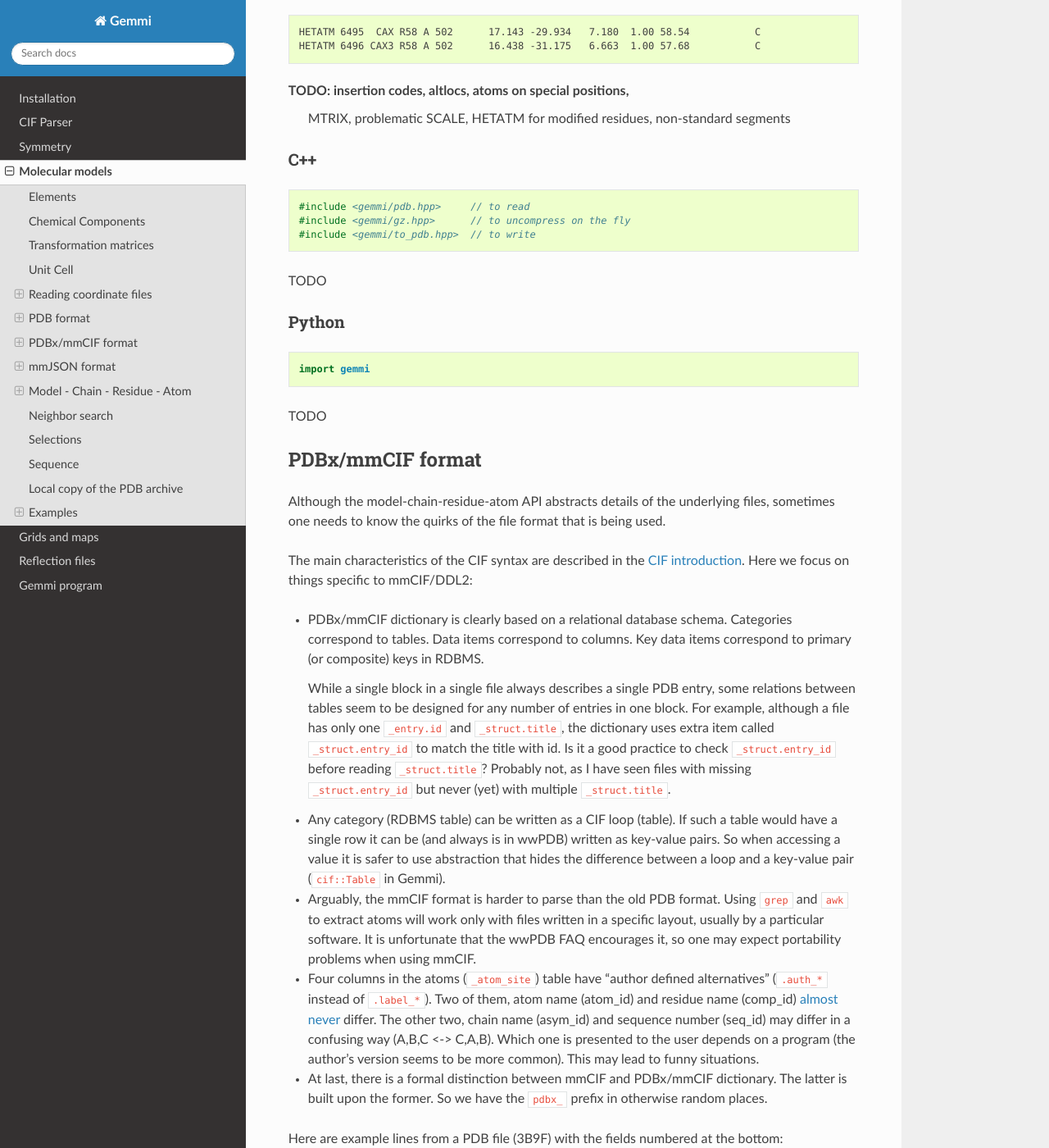
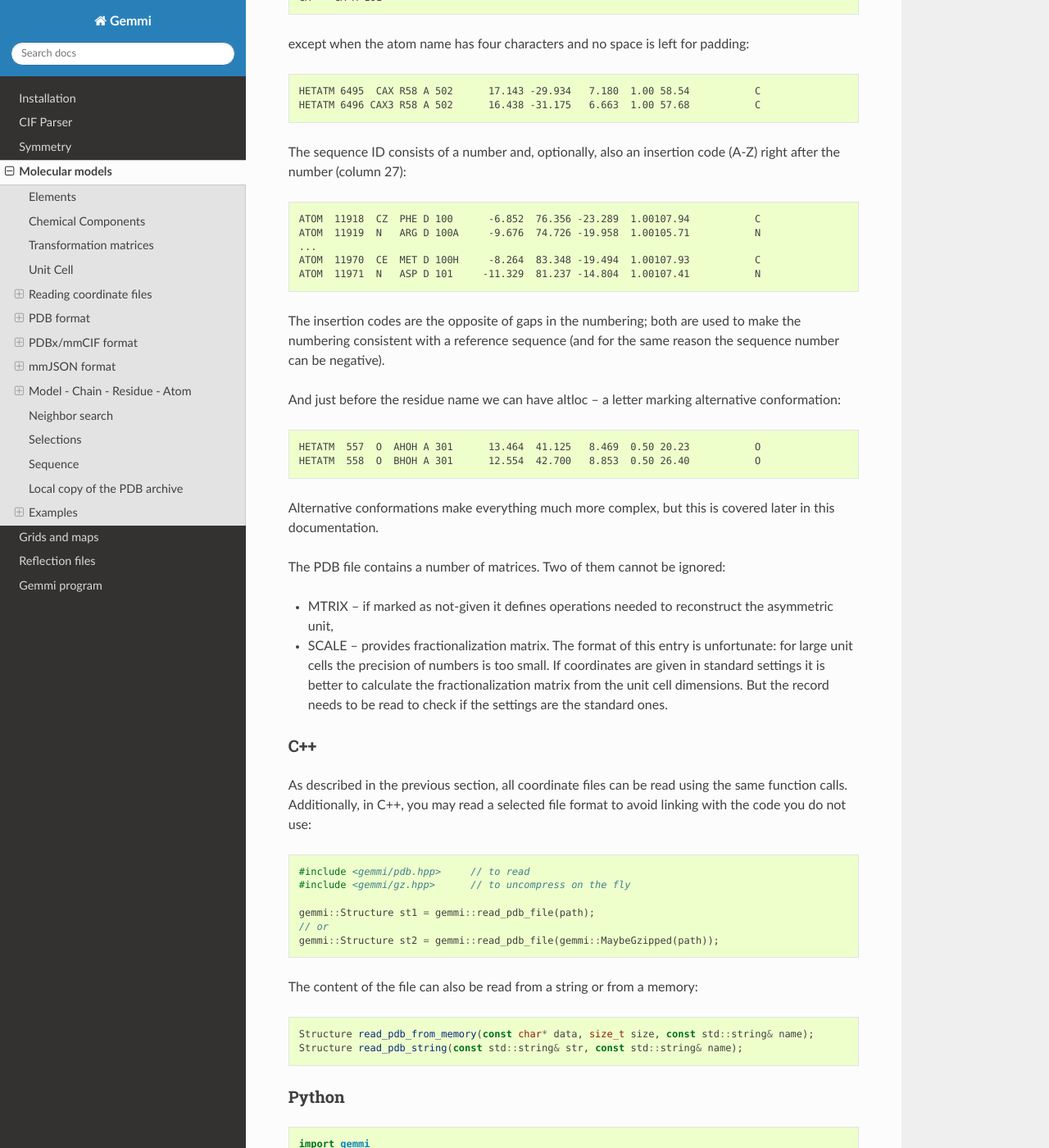
Before and after one commit to project-gemmi/gemmi, a Sphinx documentation site: the page built from docs/mol.rst, in a window 1280 px wide and 1400 px high, scrolled down 6718 px. Shown: the whole window at 82% size. Built offline with Sphinx 7.4.7 and the Read the Docs theme 2.0.0, drawn with Linux system fonts in a browser that asks for light colours; some of the changed text lies outside the part shown.

Commit message:
docs and function renaming

```diff
--- a/docs/mol.rst
+++ b/docs/mol.rst
@@ -271,6 +271,13 @@
   (although we are yet to find an examples for this)
 * hybrid-36_ encoding of serial numbers for more than 99,999 atoms.
 
+The PDB format is well-documented and widely used, nonetheless some of its
+features can be easily overlooked. The rest of the section describes
+such features. It is for people who are interested in the details
+of the PDB format.
+You do not need to read it if you just want to use Gemmi and work with
+molecular models.
+
 .. note::
 
    The specification_ aims to describe the format of files generated by the
@@ -285,10 +292,6 @@
    while the specifications requires leaving these fields blank).
    So do not read too much into the specification.
 
-The PDB format is well-documented and widely used, nonetheless some of its
-features can be easily overlooked. Feel free to skip the rest of this
-section if you are not interested in such details.
-
 Let us start with the the list of atoms:
 
 .. code-block:: none
@@ -302,12 +305,13 @@
 Non-standard residues of protein, DNA or RNA are HETATM according to
 the wwPDB (so it is not a good idea to remove all HETATM records when one
 wants to only remove ligands and solvent),
-but are written as ATOM records by many popular programs.
+but many programs and crystallographers prefer to mark them as ATOM.
 
-The next field is the serial number of an atom. The wwPDB spec limits
+The second field is the serial number of an atom. The wwPDB spec limits
 the serial numbers to the range 1--99,999, but the popular extension
-called hybrid-36_ allows to have much more atoms in the file.
-We just need to use this fields as it was a string not a number.
+called hybrid-36_ allows to have more atoms in the file by using
+also letters in this field. If you do not need to interpret the CONECT
+records the serial number can be just ignored.
 
 Columns 13-27 describe the atom's place in the hierarchy.
 In the example above they are simply:
@@ -320,7 +324,7 @@
     N   GLU A   2
     CA  GLU A   2
 
-The CE atom is in chain A, in residue MSE with ID 1.
+The CE atom is in chain A, in residue MSE with sequence ID 1.
 
 The first detail not visible here is the alignment of the atom names
 (columns 13-16). The rule is that the atom name starts with the element
@@ -342,9 +346,42 @@
    HETATM 6495  CAX R58 A 502      17.143 -29.934   7.180  1.00 58.54           C
    HETATM 6496 CAX3 R58 A 502      16.438 -31.175   6.663  1.00 57.68           C
 
-TODO: insertion codes, altlocs, atoms on special positions,
-      MTRIX, problematic SCALE, HETATM for modified residues,
-      non-standard segments
+The sequence ID consists of a number and, optionally,
+also an insertion code (A-Z) right after the number (column 27):
+
+.. code-block:: none
+
+   ATOM  11918  CZ  PHE D 100      -6.852  76.356 -23.289  1.00107.94           C
+   ATOM  11919  N   ARG D 100A     -9.676  74.726 -19.958  1.00105.71           N
+   ...
+   ATOM  11970  CE  MET D 100H     -8.264  83.348 -19.494  1.00107.93           C
+   ATOM  11971  N   ASP D 101     -11.329  81.237 -14.804  1.00107.41           N
+
+The insertion codes are the opposite of gaps in the numbering;
+both are used to make the numbering consistent with a reference sequence
+(and for the same reason the sequence number can be negative).
+
+And just before the residue name we can have altloc -- a letter marking
+alternative conformation:
+
+.. code-block:: none
+
+   HETATM  557  O  AHOH A 301      13.464  41.125   8.469  0.50 20.23           O
+   HETATM  558  O  BHOH A 301      12.554  42.700   8.853  0.50 26.40           O
+
+Alternative conformations make everything much more complex, but this
+is covered later in this documentation.
+
+The PDB file contains a number of matrices. Two of them cannot be ignored:
+
+* MTRIX -- if marked as not-given it defines operations needed to reconstruct
+  the asymmetric unit,
+* SCALE -- provides fractionalization matrix. The format of this entry
+  is unfortunate: for large unit cells the precision of numbers is too small.
+  If coordinates are given in standard settings it is better to calculate
+  the fractionalization matrix from the unit cell dimensions.
+  But the record needs to be read to check if the settings are
+  the standard ones.
 
 .. _specification: https://www.wwpdb.org/documentation/file-format-content/format33/v3.3.html
 .. _hybrid-36: http://cci.lbl.gov/hybrid_36/
@@ -352,13 +389,24 @@
 C++
 ---
 
+As described in the previous section, all coordinate files can be read
+using the same function calls. Additionally, in C++, you may read a selected
+file format to avoid linking with the code you do not use:
+
 ::
 
     #include <gemmi/pdb.hpp>     // to read
     #include <gemmi/gz.hpp>      // to uncompress on the fly
-    #include <gemmi/to_pdb.hpp>  // to write
 
-TODO
+    gemmi::Structure st1 = gemmi::read_pdb_file(path);
+    // or
+    gemmi::Structure st2 = gemmi::read_pdb_file(gemmi::MaybeGzipped(path));
+
+
+The content of the file can also be read from a string or from a memory::
+
+    Structure read_pdb_from_memory(const char* data, size_t size, const std::string& name);
+    Structure read_pdb_string(const std::string& str, const std::string& name);
 
 Python
 ------
@@ -367,19 +415,26 @@
 
     import gemmi
 
-TODO
+    # just use interface common for all file formats
+    structure = gemmi.read_structure(path)
+
+    # if you have the content of the PDB file in a string:
+    structure = gemmi.read_pdb_string(string)
 
 
 PDBx/mmCIF format
 =================
 
-Although the model-chain-residue-atom API abstracts details of
-the underlying files, sometimes one needs to know the quirks of the file
-format that is being used.
+The mmCIF format (more formally: PDBx/mmCIF) became the primary format
+used by the wwPDB. The format uses the CIF 1.1 syntax and a semantics
+as described by the PDBx/mmCIF DDL2 dictionary.
+
+While this section may clarify a few things, you do not need to read it
+to work with mmCIF files.
 
 The main characteristics of the CIF syntax are described in the
 :ref:`CIF introduction <cif_intro>`.
-Here we focus on things specific to mmCIF/DDL2:
+Here we focus on things specific to mmCIF:
 
 * PDBx/mmCIF dictionary is clearly based on a relational database schema.
   Categories correspond to tables. Data items correspond to columns.
@@ -408,16 +463,17 @@
   It is unfortunate that the wwPDB FAQ encourages it, so one may expect
   portability problems when using mmCIF.
 
-* Four columns in the atoms (``_atom_site``) table have "author defined
-  alternatives" (``.auth_*`` instead of ``.label_*``).
-  Two of them, atom name (atom_id) and residue name (comp_id)
+* The atoms (``_atom_site``) table has four "author defined alternatives"
+  (``.auth_*``) that have similar meaning to the "primary" identifiers
+  (``.label_*``).
+  Two of them, atom name (``atom_id``) and residue name (``comp_id``)
   :ref:`almost never <auth_label_example>` differ.
-  The other two, chain name (asym_id) and sequence number (seq_id)
+  The other two, chain name (``asym_id``) and sequence number (``seq_id``)
   may differ in a confusing way (A,B,C <-> C,A,B).
-  Which one is presented to the user depends on a program (the author's
-  version seems to be more common). This may lead to funny situations.
+  Which one is presented to the user depends on a program (usually
+  the author's version). This may lead to funny situations.
 
-* At last, there is a formal distinction between mmCIF and PDBx/mmCIF
+* There is a formal distinction between mmCIF and PDBx/mmCIF
   dictionary. The latter is built upon the former. So we have
   the ``pdbx_`` prefix in otherwise random places.
 
@@ -448,8 +504,15 @@
                             label_asym_id                                 pdbx_formal_charge
 
 ``N`` marks columns not present in the PDB file.
-Numbers in column 2 differ because in the PDB file TER records (that mark
-end of a polymer) are also assigned a number.
+Numbers in column 2 differ because in the PDB file the TER record (that mark
+end of a polymer) is also assigned a number.
+
+``auth_seq_id`` used to be the full author's sequence ID,
+but currently in the wwPDB entries it is only the sequence number;
+the insertion code is stored in a separate column (``pdbx_PDB_ins_code``).
+Confusingly, this column is placed next to ``label_seq_id`` not ``auth_seq_id``
+(``label_seq_id`` is always a positive number and has nothing to do
+with the insertion code).
 
 As mentioned above, the mmCIF format has two sets of names/numbers:
 *label* and *auth* (for "author").
@@ -458,36 +521,52 @@
 
 On the other hand, chain names (``asym_id``) and sequence numbers often
 differ and usually the author-defined names should be presented to the user,
-as they are the ones used in the PDB format.
+for consistency with the PDB format.
+
+.. note::
+
+   Having two sets of identifiers in parallel is not a good idea.
+   Making them look the same so they can be confused is a terrible design.
+
+   Additionally, the label_* identifiers are not unique: waters have null
+   ``label_seq_id`` and therefore all waters in one chain have the same
+   identifier. If a water atom is referenced in another table (_struct_conn
+   or _struct_site_gen) the label_* identifier is ambiguous,
+   so it is necessary to use the auth_* identifier anyway.
+
 
 In Gemmi, we split the model into chains based on the primary mmCIF
 chain name, but we keep both sets of names.
 Apart from chain renaming (when the original naming was not A, B, C ...),
 ligands and waters are moved into separate *label* "chains" (structural units).
 
-Note that unlike the primary sequence numbers,
-*author* sequence numbers must be used together with the so-called
-PDB insertion code. Confusingly, in the mmCIF file the insertion code
-is placed next to the *label* (not *author*) sequence number.
-
 
 C++
 ---
 
-Reading mmCIF files is done in two stages:
+All coordinate files can be read using the same interface.
+
+Internally, reading mmCIF files is done in two stages:
 file → ``cif::Document`` → ``Structure``.
-The same with writing: first a ``cif::Document`` is created or updated
-using the data from ``Structure``, and then it is written to disk.
 
 ::
 
     #include <gemmi/cif.hpp>       // file -> cif::Document
     #include <gemmi/gz.hpp>        // uncompressing on the fly
-    #include <gemmi/mmcif.hpp>     // read_atoms(cif::Document&) -> Structure
-    #include <gemmi/to_mmcif.hpp>  // update_cif_block()
+    #include <gemmi/mmcif.hpp>     // cif::Document -> Structure
+
+    namespace cif = gemmi::cif;
+
+    cif::Document doc = cif::read(gemmi::MaybeGzipped(mmcif_file));
+    gemmi::Structure structure =  gemmi::make_structure(doc);
+
+The same with writing: first a ``cif::Document`` is created
+and then it is written to disk::
+
+    #include <gemmi/to_mmcif.hpp>  // Structure -> cif::Document
     #include <gemmi/to_cif.hpp>    // cif::Document -> file
 
-    // TODO
+    gemmi::write_to_file(structure.make_mmcif_document(), "new.cif");
 
 ``cif::Document`` can be used to access meta-data,
 such as the details of the experiment or software used for data processing.
@@ -496,17 +575,34 @@
 Python
 ------
 
-.. code-block:: python
+.. doctest::
+  :hide:
 
-    import gemmi
+  >>> mmcif_path =  '../tests/5i55.cif'
 
-TODO
+
+.. doctest::
+
+  >>> # just use interface common for all file formats
+  >>> structure = gemmi.read_structure(mmcif_path)
+  >>>
+  >>> # but if you use the cif.read() or cif.read_string() for low level
+  >>> # access you may make the structure directly from the cif block:
+  >>> # read the content of the PDB file in a string:
+  >>> cif_block = gemmi.cif.read(mmcif_path)[0]
+  >>> structure = gemmi.make_structure_from_block(cif_block)
+  >>>
+  >>> # similarly, writing can also be done in two stages
+  >>> structure.make_mmcif_document().write_file('new.cif')
 
 
 mmJSON format
 =============
 
 The mmJSON_ format is a JSON representation of the mmCIF data.
+This format can be easily parsed with any JSON parser (Gemmi uses sajson).
+A good alternative to PDBML -- easier to parse and twice smaller (gzipped).
+
 It is available from PDBj:
 
 .. code-block:: none
@@ -522,19 +618,25 @@
 C++
 ---
 
-::
+Reading::
 
-    #include <gemmi/json.hpp>     // to read
+    #include <gemmi/json.hpp>     // JSON -> cif::Document
     #include <gemmi/gz.hpp>       // to uncompress on the fly
-    #include <gemmi/to_json.hpp>  // to write
 
     namespace cif = gemmi::cif;
 
-    cif::Document a = cif::read_mmjson_file(path_a);
-    cif::Document b = cif::read_mmjson(gemmi::MaybeGzipped(path_b));
+    cif::Document doc = cif::read_mmjson_file(path);
+    // or, to handle gzipped files:
+    cif::Document doc = cif::read_mmjson(gemmi::MaybeGzipped(path));
     // ... the next steps are the same as for mmCIF
 
-    // TODO: writing
+Writing::
+
+    #include <gemmi/to_json.hpp>  // to write
+
+    cif::JsonWriter writer(ostream);
+    writer.set_mmjson();
+    writer.write_json(doc);
 
 Python
 ------
@@ -560,6 +662,9 @@
 To a first approximation all macromolecular libraries present the same
 hierarchy: model - chain - residue - atom.
 
+Naming
+~~~~~~
+
 While *chain* and *residue* are not good names when referring to
 ligands and waters, we use this nomenclature as it is the most popular one.
 Some libraries (clipper) call it polymer - monomer - atom.
@@ -567,6 +672,35 @@
 *entity* and *struct_asym* (structural component in asymetric unit)
 instead of chain,
 and *chem_comp* (chemical component) for residue/monomer.
+
+Alternative conformations
+~~~~~~~~~~~~~~~~~~~~~~~~~
+
+Apart from the naming, the biggest difference between libraries is
+how the disorder is presented. The main options are:
+
+* group together atoms from the same conformer
+
+* group together alternative locations of the same atom
+  (cctbx.iotbx has residue-groups and atom-groups)
+
+* leave it to the user (e.g. mmdb and clipper).
+
+Handling alternative conformations may add a lot complexity.
+The `iotbx.pdb <https://cci.lbl.gov/cctbx_docs/iotbx/iotbx.pdb.html>`_
+documentation says that
+"about 90% of the development time invested into iotbx.pdb was in some form
+related to alternative conformations".
+
+Gemmi exposes the *altloc* field to the user (like mmdb).
+On top of it it offers simple utilities that make working with conformers
+easier: functions that ignore all but the main conformations
+(inspired by BioPython), and lightweight proxy objects
+ResidueGroup and AtomGroup that group alternative conformers
+(inspired by iotbx).
+
+Structure
+---------
 
 The object of type Structure that we get from reading a PDB or mmCIF file
 may contain multiple models. This adds one more level to the hierarchy.
@@ -604,37 +738,11 @@
   >>> st[0].residues('A', 12, ' ')
   <gemmi.ResidueGroup [ 12/MSE ]>
 
-Structure
----------
-
 Model
 -----
 
 Chain
 -----
-
-Disorder (altloc)
-~~~~~~~~~~~~~~~~~
-
-Apart from the naming, the biggest difference between libraries is
-how the disorder is presented. The main options are:
-
-* group together atoms from the same conformer
-
-* group together alternative locations of the same atom
-  (cctbx.iotbx has residue-groups and atom-groups)
-
-* leave it to the user (e.g. mmdb and clipper).
-
-Handling alternative conformations may add a lot complexity.
-The `iotbx.pdb <https://cci.lbl.gov/cctbx_docs/iotbx/iotbx.pdb.html>`_
-documentation says that
-"about 90% of the development time invested into iotbx.pdb was in some form
-related to alternative conformations".
-
-In Gemmi we expose the *altloc* field to the user (like mmdb),
-and on top of it we offer simple utilities that make working with conformers
-easier (similarly to BioPython).
 
 .. doctest::
 
@@ -664,6 +772,12 @@
   <gemmi.FirstConformerAtoms object at 0x...>
   >>> len(list(_))  # 23 - 4
   19
+
+TODO
+
+In case of microheterogeneity (two different residues as alternative
+conformations at the same position) the sequence ID does not identify
+the residue, we also need to supply
 
 Residue
 -------
```
Also changed, not shown: 6 other files.
